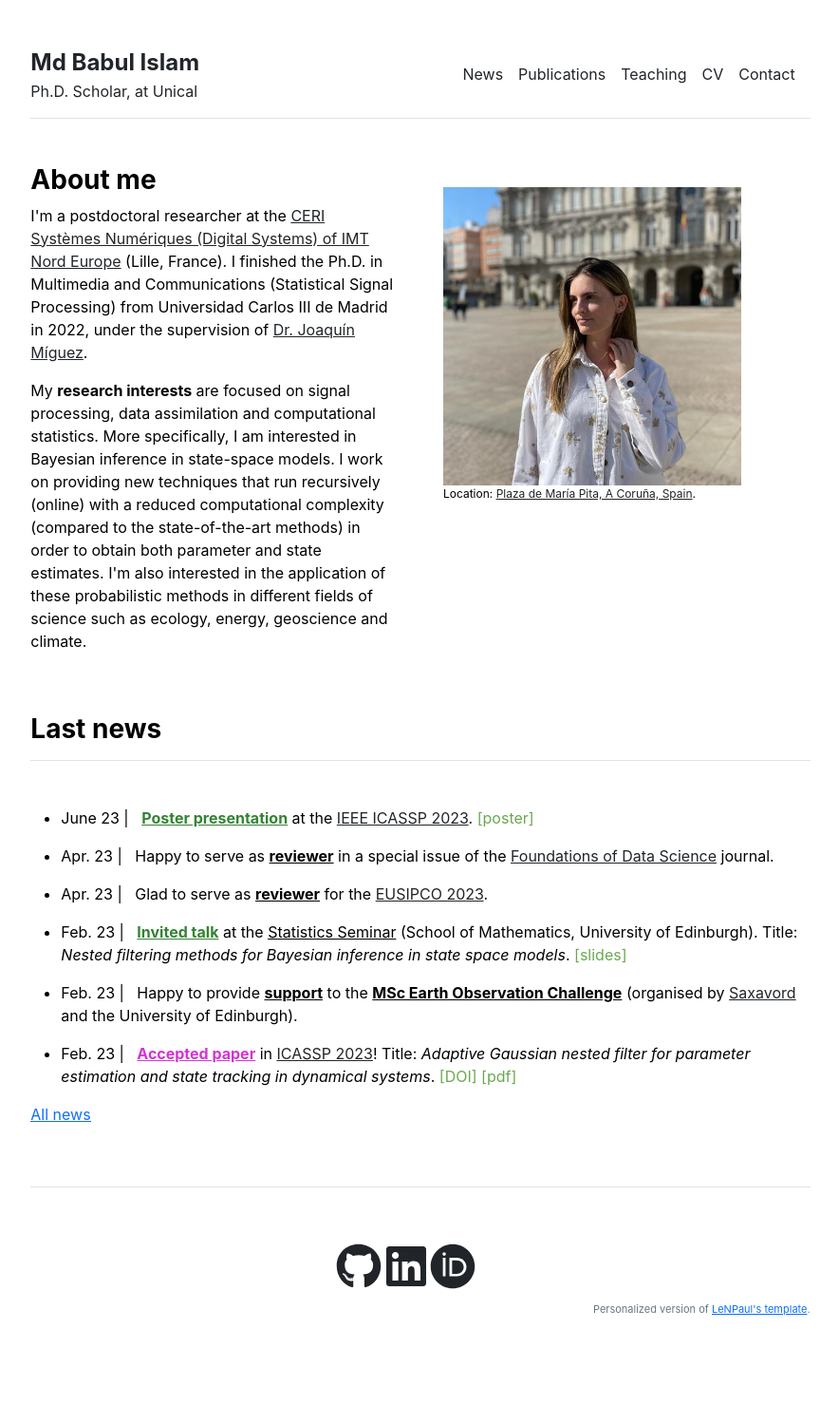
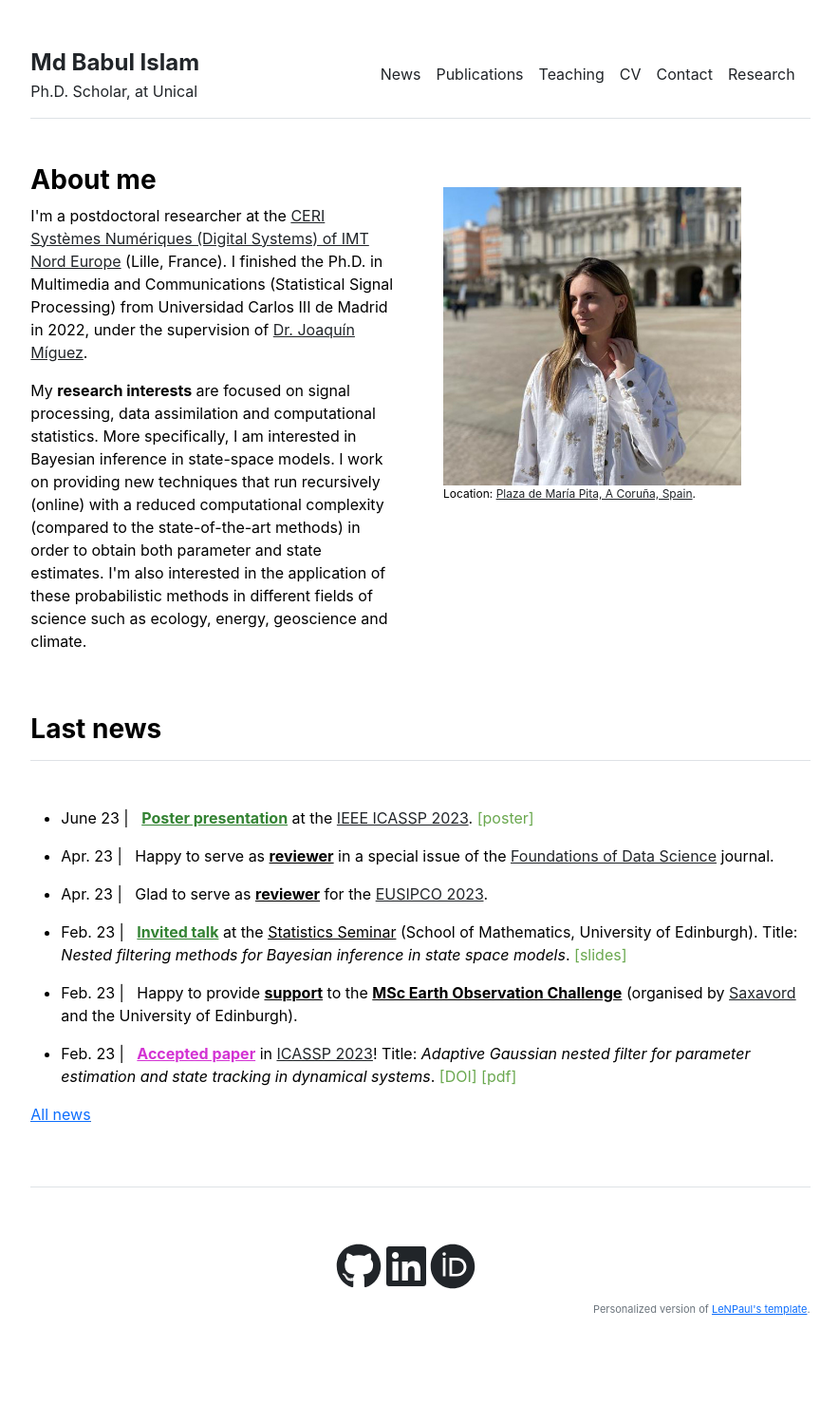
Before and after one commit to babulcseian/babulcseian.github.io, a Jekyll site: the page built from index.md, in a window 1280 px wide. Shown: the whole page at 95% size, without its empty margins (197-1081 px from the left). Built offline with Jekyll 4.4.1, drawn with Linux system fonts in a browser that asks for light colours; a style sheet for code colours, icons or effects is not loaded.

Commit message:
Update settings.yml

```diff
--- a/_data/settings.yml
+++ b/_data/settings.yml
@@ -4,6 +4,7 @@ menu:
 - {name: 'Teaching', url: '/teaching'}
 - {name: 'CV', url: '/cv'}
 - {name: 'Contact', url: '/contact'}
+- {name: 'Research', url: '/Research'}
 
 social:
 - {icon: 'fab fa-github fa-3x', link: 'https://github.com/sarapv'}
```
